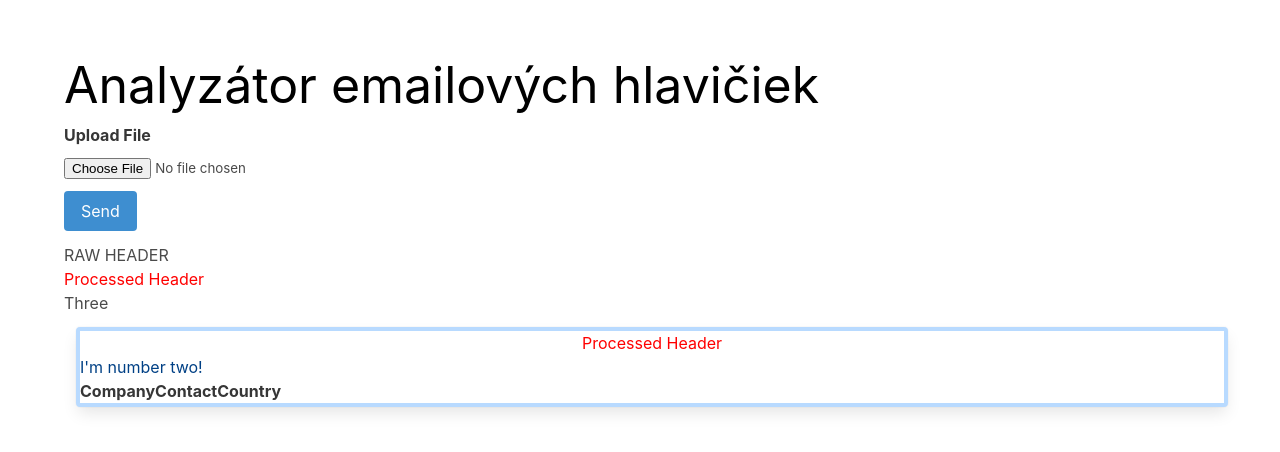
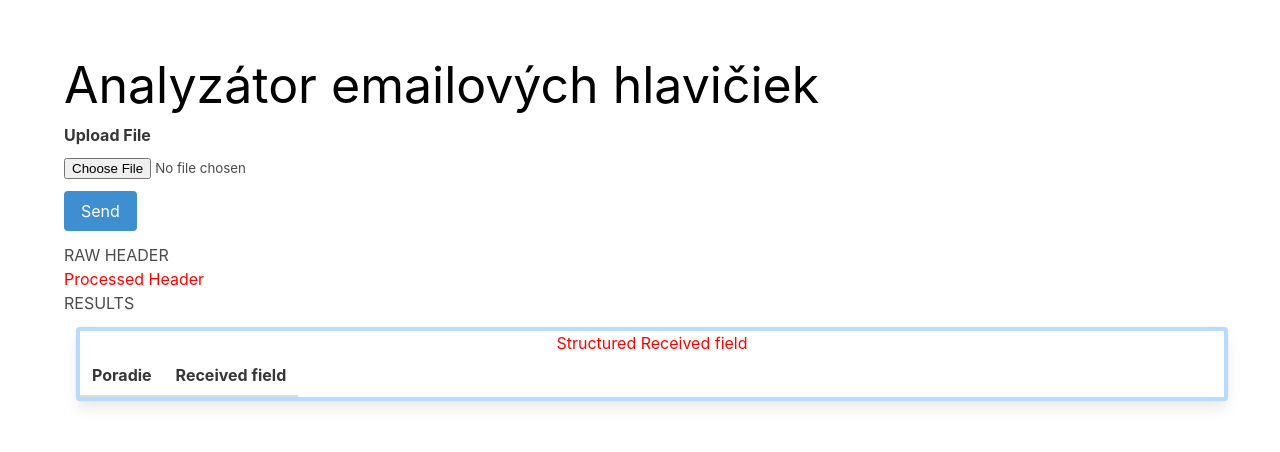
Before and after one commit to miroslavsavel/vue-file-upload, a Vue app: page / in a window 1280 px wide. Both pictures are taken after a click on the element "Processed Header". Shown: the top 452 px of the page. Built offline with nearby package versions, Linux system fonts and the light colour scheme.

Commit message:
added nice table for structured received fields

```diff
--- a/src/SimpleUpload.vue
+++ b/src/SimpleUpload.vue
@@ -30,11 +30,16 @@
         <div class="d-flex justify-content-center">
             <div @click="selectedComponent = 'One'">RAW HEADER</div>
             <div @click="selectedComponent = 'Two'" style="color: red;">Processed Header</div>
-            <div @click="selectedComponent = 'Three'">Three</div>
+            <div @click="selectedComponent = 'Three'">RESULTS</div>
         </div>
         <div class="d-flex justify-content-center">
             <keep-alive>
-                <component :is="selectedComponent" :name="name" :heroName="channel" :unstructured_received_fields="unstructured_received_fields"></component>
+                <component :is="selectedComponent"
+                :name="name"
+                :heroName="channel"
+                :structured_parsed_fields_Received="structured_parsed_fields_Received"
+                :unstructured_received_fields="unstructured_received_fields">
+                </component>
             </keep-alive>
         </div>
     </form>
@@ -55,6 +60,7 @@ export default {
             file: "",
             raw_header: "",
             unstructured_received_fields: [],
+            structured_parsed_fields_Received: [],
             selectedComponent: 'One',
             name: 'Vishwas',
             channel: 'Codevolution'
@@ -81,6 +87,7 @@ export default {
                     this.raw_header = resp.data.raw_header
                     //save returned array
                     this.unstructured_received_fields = resp.data.unstructured_received_fields
+                    this.structured_parsed_fields_Received = resp.data.structured_parsed_fields_Received
                     //Send the event on a channel - emit event on the emitter
                     //console.log(this.unstructured_received_fields)        //<target>: Array(5)
                     this.emitter.emit('my-event-array', {'eventContent': this.unstructured_received_fields})
--- a/src/components/OneComponent.vue
+++ b/src/components/OneComponent.vue
@@ -8,7 +8,7 @@
             <div class="flex-child magenta">
                 {{ raw_header }}
                 <!-- print array -->
-                <table>
+                <!-- <table>
                     <tr>
                         <th>Company</th>
                         <th>Contact</th>
@@ -19,7 +19,7 @@
                         <td>{{index}}. {{item}}</td>
                     </tr>
                 </div>
-                </table>
+                </table> -->
             </div>
         </div>
     </div>
--- a/src/components/TwoComponent.vue
+++ b/src/components/TwoComponent.vue
@@ -2,39 +2,51 @@
     <div>
         <div class="card m-3" style="width: 75rem;">
             <div class="card-body">
-                <h2 style="color: red;">Processed Header</h2>
-                <p class="card-text">I'm number two!</p>
-                <!-- print array -->
-                <table>
-                    <tr>
-                        <th>Company</th>
-                        <th>Contact</th>
-                        <th>Country</th>
-                    </tr>
-                <div v-for="(item, index) in unstructured_received_fields" :key="item.id">
-                    <tr>
-                        <td>{{index}}. {{item}}</td>
-                    </tr>
-                </div>
+                <!-- <h2 style="color: black;">Raw received fields</h2> -->
+                <!-- nice table, but only raw received fields -->
+                <!-- <table class="table table-striped table-bordered">
+                    <thead>
+                        <tr>
+                            <th>Poradie</th>
+                            <th>Received field</th>
+                        </tr>
+                    </thead>
+                    <tbody>
+                        <tr v-for="(item, index) in unstructured_received_fields" :key="item.id">
+                            <td>{{index}}</td>
+                            <td>{{item}}</td>
+                        </tr>
+                    </tbody>
+                </table> -->
+                <!--  -->
+                <!-- parsed fields in right order -->
+                <h2 style="color: red;">Structured Received field</h2>
+                <table class="table table-striped table-bordered">
+                    <thead>
+                        <tr>
+                            <th>Poradie</th>
+                            <th>Received field</th>
+                        </tr>
+                    </thead>
+                    <tbody>
+                        <tr v-for="(item, index) in structured_parsed_fields_Received" :key="item.id">
+                            <td>{{index}}</td>
+                            <td>{{item}}</td>
+                        </tr>
+                    </tbody>
                 </table>
             </div>
-            <!-- <ul id="demo">
-                <li v-repeat="unstructured_received_fields" class="item-{{$index}}">
-                    {{$index}} - {{parentMsg}} {{childMsg}}
-                </li>
-            </ul> -->
-            <!-- <ul id="tags">
-                <li v-repeat="unstructured_received_fields">
-                    {{$value}}
-                </li>
-            </ul> -->
         </div>
     </div>
 </template>
 
 <script>
     export default {
-        props: ['unstructured_received_fields', 'heroName'],
+        props: [
+                'unstructured_received_fields',
+                'structured_parsed_fields_Received',
+                'heroName'
+        ],
         data(){
             return{
                 raw_header: ""
```
Also changed, not shown: 1 other file (tests, documents, lock files or other folders).
